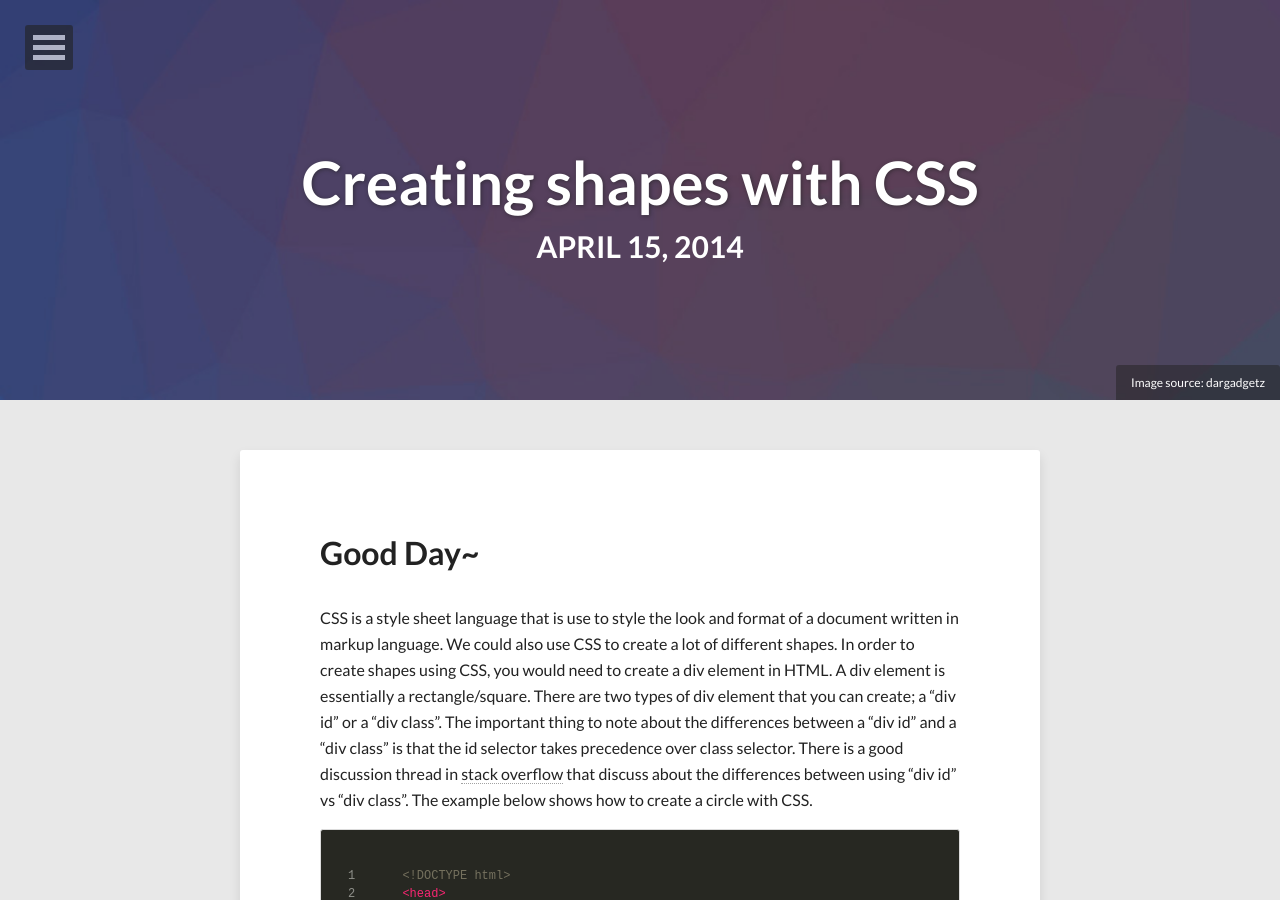
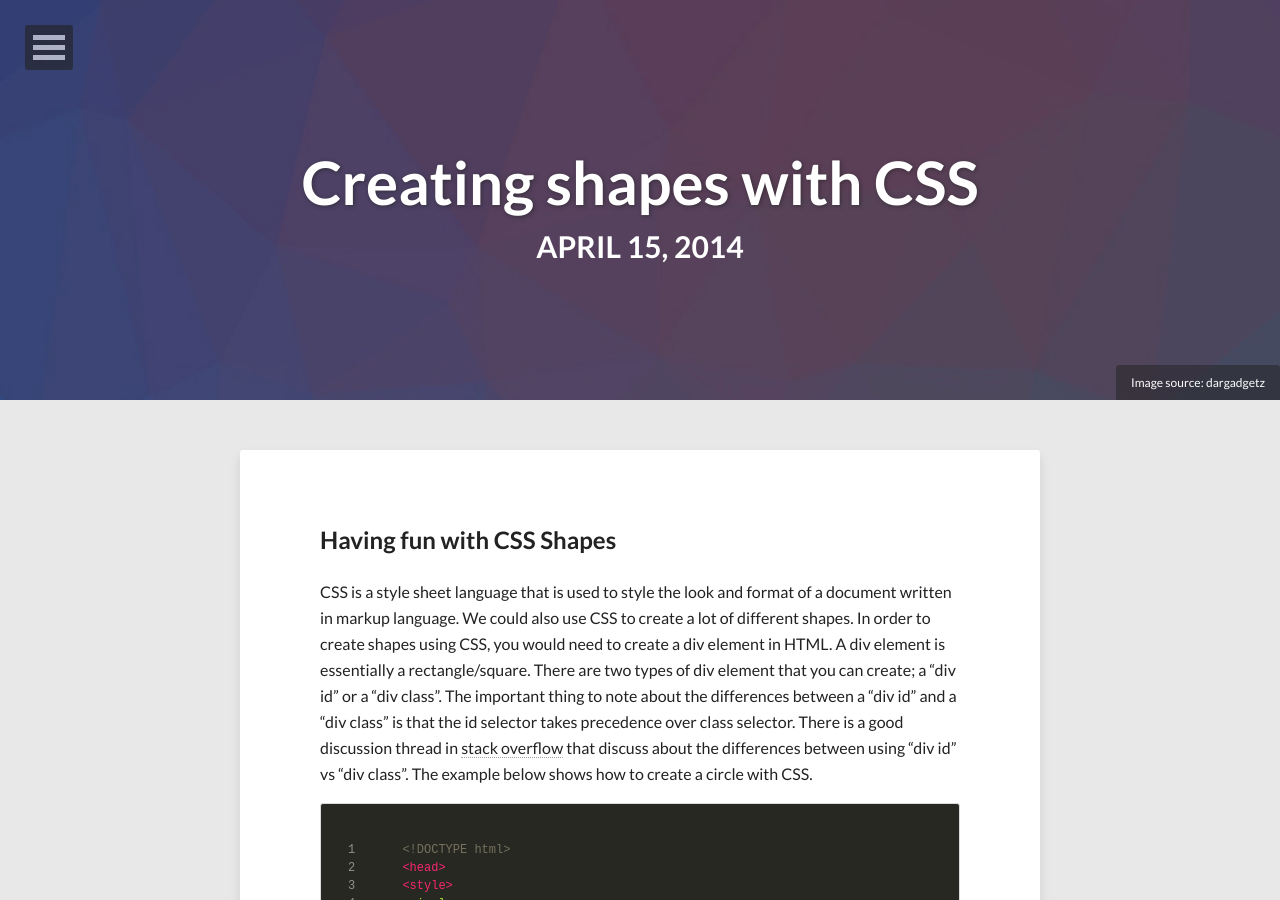
Before and after one commit to christineoo/christineoo.github.io, a Jekyll site: the page built from _posts/2014-04-15-Shapes-With-CSS.md, in a window 1280 px wide and 900 px high. Built offline with Jekyll 4.4.1, drawn with Linux system fonts in a browser that asks for light colours; nearby versions of some CDN libraries; comment, search, counter and statistics services are not loaded.

Commit message:
remove  links and minor edit post

```diff
--- a/_config.yml
+++ b/_config.yml
@@ -34,8 +34,8 @@ bing_verify:
 # Links to include in top navigation
 # For external links add external: true
 links:
-  - title: Theme Setup
-    url: /theme-setup
+  #- title: Theme Setup
+  #  url: /theme-setup
   #- title: asdf
   #  url: http://google.com
   #  external:false
--- a/_posts/2014-04-15-Shapes-With-CSS.md
+++ b/_posts/2014-04-15-Shapes-With-CSS.md
@@ -12,8 +12,8 @@ comments: true
 share: true
 external: false
 ---
-# Good Day~
-CSS is a style sheet language that is use to style the look and format of a document written in markup language. We could also use CSS to create a lot of different shapes. In order to create shapes using CSS, you would need to create a div element in HTML. A div element is essentially a rectangle/square. There are two types of div element that you can create; a "div id" or a "div class". The important thing to note about the differences between a "div id" and a "div class" is that the id selector takes precedence over class selector. There is a good discussion thread in <a href="http://stackoverflow.com/questions/544010/css-div-id-vs-div-class" title="css-div-id-vs-div-class" target="_blank">stack overflow</a> that discuss about the differences between using "div id" vs "div class".
+## Having fun with CSS Shapes
+CSS is a style sheet language that is used to style the look and format of a document written in markup language. We could also use CSS to create a lot of different shapes. In order to create shapes using CSS, you would need to create a div element in HTML. A div element is essentially a rectangle/square. There are two types of div element that you can create; a "div id" or a "div class". The important thing to note about the differences between a "div id" and a "div class" is that the id selector takes precedence over class selector. There is a good discussion thread in <a href="http://stackoverflow.com/questions/544010/css-div-id-vs-div-class" title="css-div-id-vs-div-class" target="_blank">stack overflow</a> that discuss about the differences between using "div id" vs "div class".
 The example below shows how to create a circle with CSS.
 
 {% highlight html linenos %}
```
